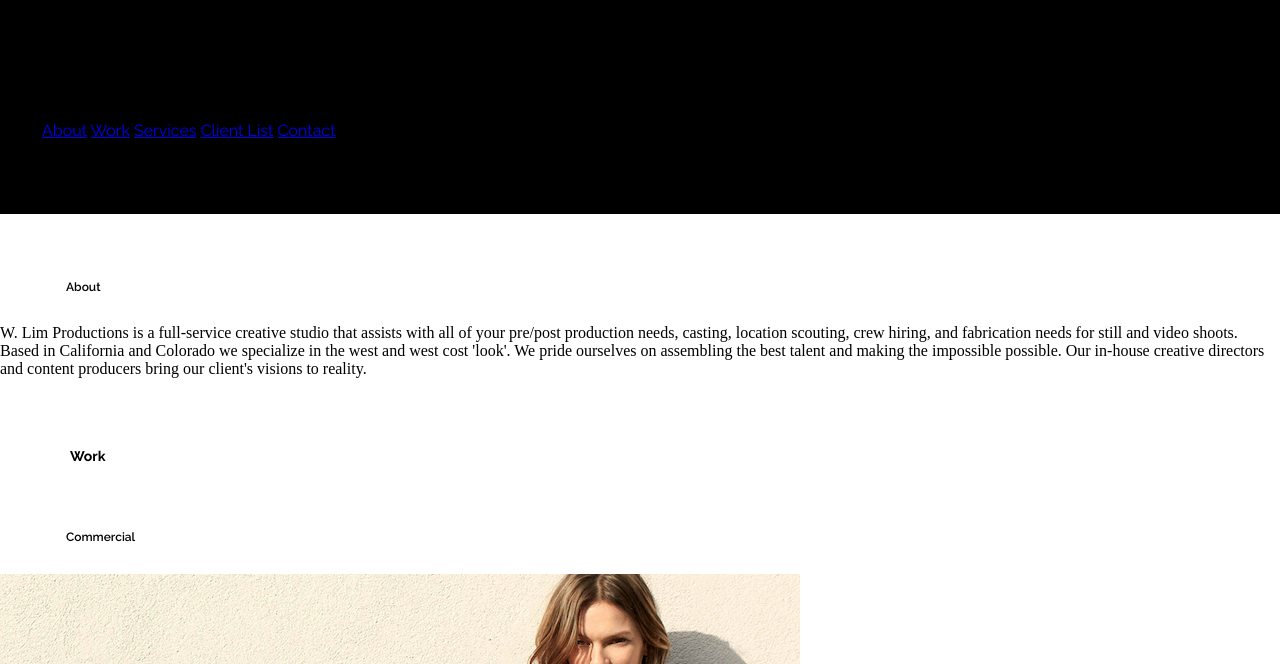
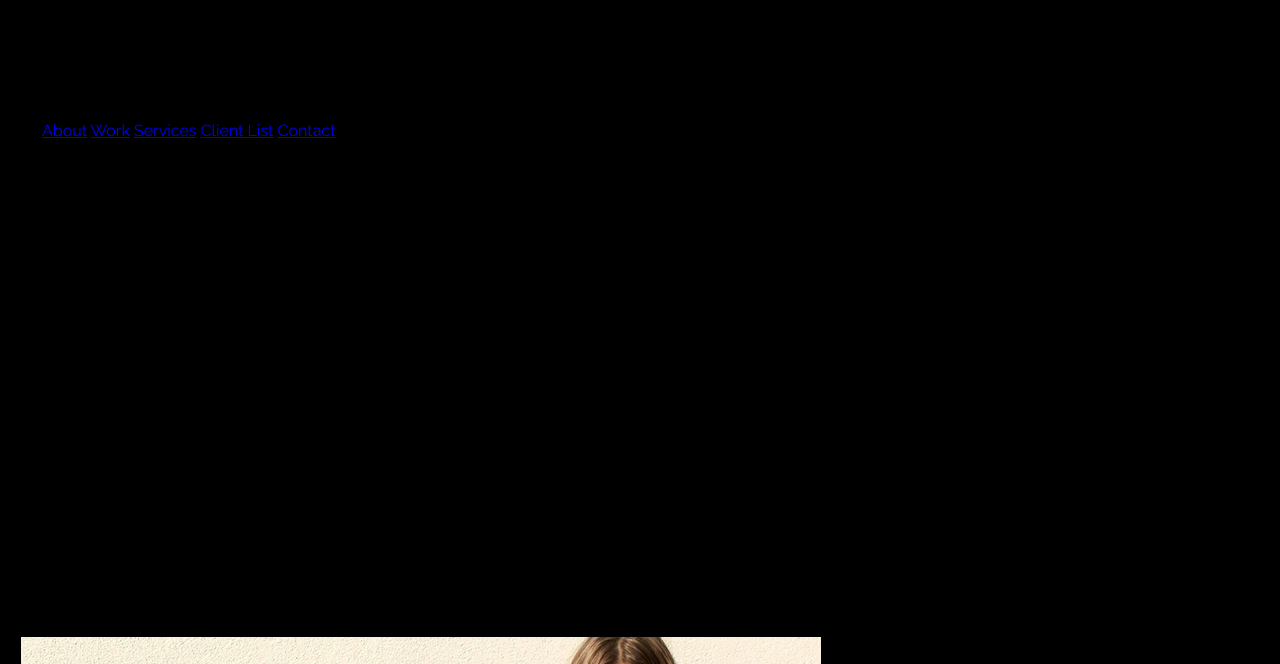
Before and after one commit to wathanalim/wathanalim.github.io, a plain HTML site: page unit_6/index.html in a window 1280 px wide. Shown: the part 136-800 px from the top of the page. Drawn offline with Linux system fonts and the light colour scheme.

Commit message:
Update style.css

```diff
--- a/unit_6/style.css
+++ b/unit_6/style.css
@@ -1,3 +1,4 @@
+@import url('https://fonts.googleapis.com/css2?family=Raleway:wght@400;600;700&display=swap');
 * {
 	margin:0;
 	padding:0;
@@ -11,7 +12,6 @@ content: " ";
 clear: both;
 height: 0;
 }
-@import url('https://fonts.googleapis.com/css2?family=Raleway:wght@400;600;700&display=swap');
 header {
 	font-family: 'Raleway', san-serif;
 	font-weight: 400;
@@ -34,6 +34,12 @@ h2 {
 	margin:5em 2em 2em 5em;
 	padding:0.5em;
 }
+section{
+	align-content: center;
+	background-color: #000000;
+	border: 1px black solid;
+	padding:20px;
+}
 section id="services" {
 	font-family: 'Raleway', san-serif;
 	font-weight: 400;
@@ -42,7 +48,6 @@ section id="services" {
 	background-color: #000000;
 	border: 1px black solid;
 	padding:20px;
-
 }
 nav	{
 	font-weight: regular 400;
```
